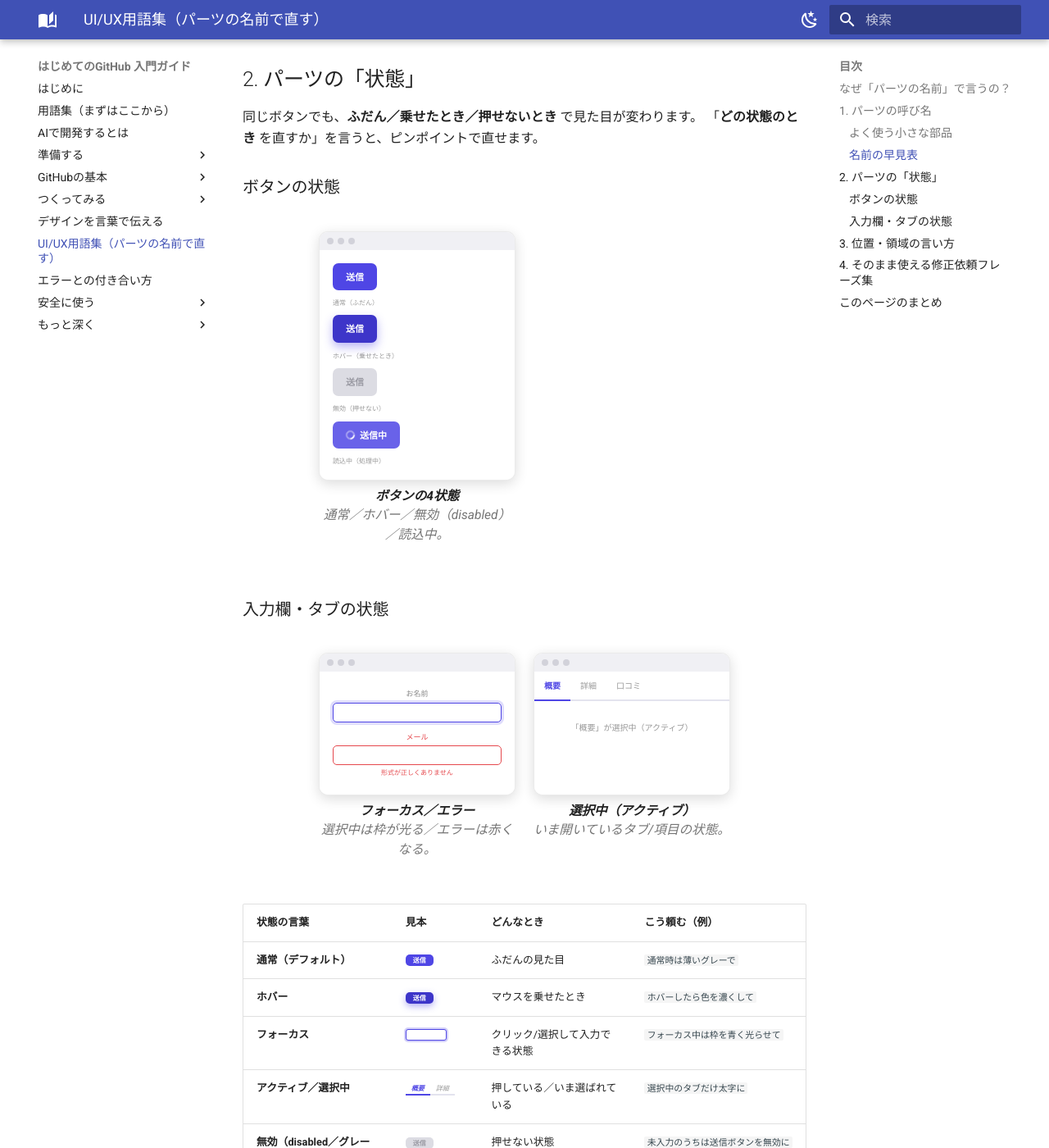
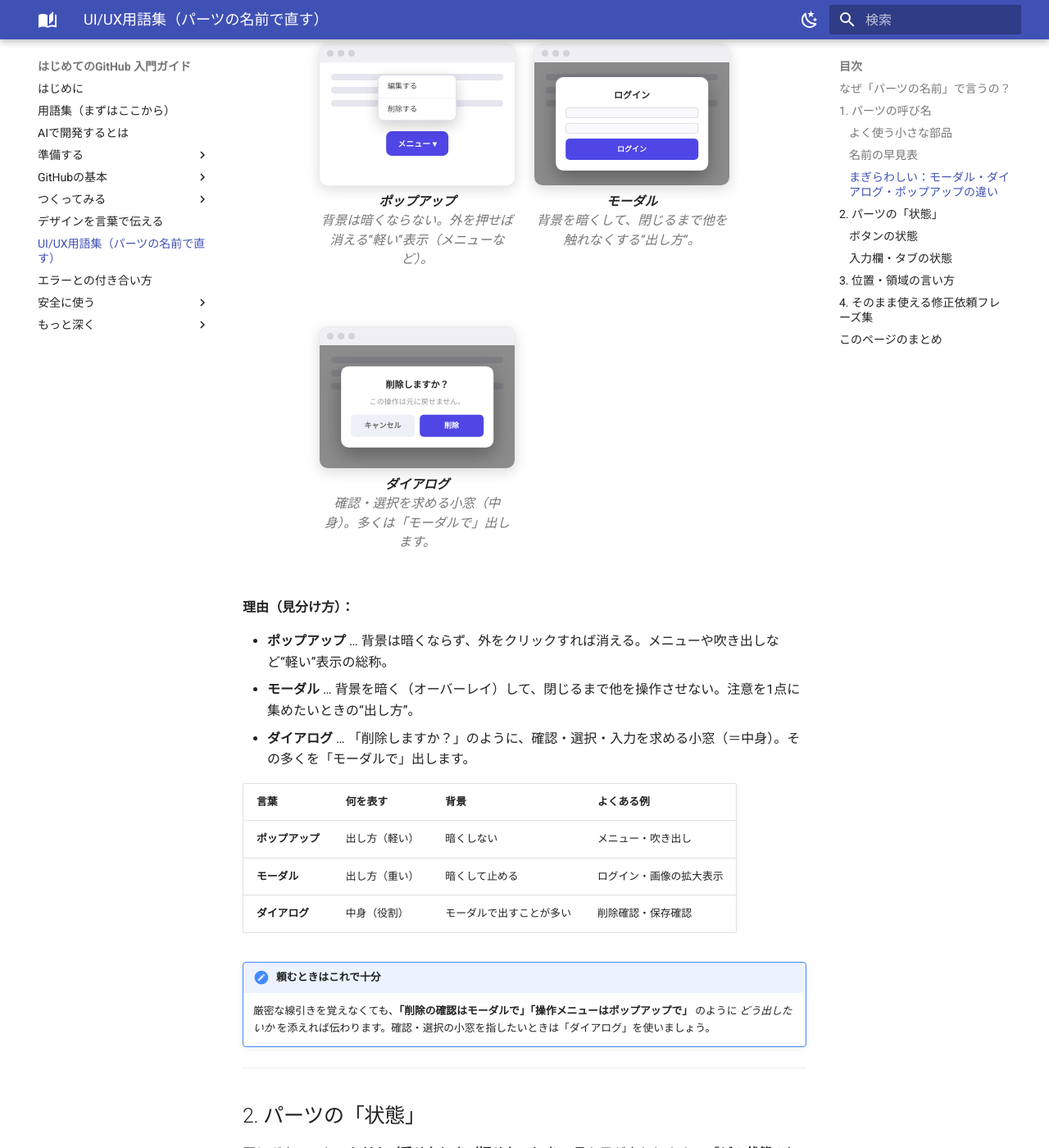
Before and after one commit to sup-kajiwara/github-guide, an MkDocs documentation site: the page built from docs/ui-vocab.md, in a window 1280 px wide and 1400 px high, scrolled down 4643 px. Shown: the whole window at 82% size. Built offline with MkDocs 1.6.1 and Material for MkDocs 9.7.7, drawn with Linux system fonts in a browser that asks for light colours; some of the changed text lies outside the part shown.

Commit message:
UI/UX用語集: モーダル/ダイアログ/ポップアップの違いを図解で追加
3つが似た見本・説明で区別しづらかったため、専用の比較セクションを新設。
ポップアップ（明るい・軽い）/モーダル（背景を暗くして止める）/ダイアログ
（確認・選択の中身）を3画面の見本＋早見表＋注記で整理。早見表の見本と
説明文も差別化（モーダル=暗背景の窓、ポップアップ=明るい小窓）。

Co-Authored-By: Claude Opus 4.8 <noreply@anthropic.com>

```diff
--- a/docs/ui-vocab.md
+++ b/docs/ui-vocab.md
@@ -163,6 +163,32 @@
 .uv-xcol{display:inline-flex;flex-direction:column;gap:3px;align-items:flex-start;}
 .uv-xcol .l{font-size:7.5px;color:#888;}
 .uv-xicon{font-size:13px;line-height:1;}
+/* 早見表用：モーダル（暗背景＋白窓）／ポップアップ（明るい小窓）の差 */
+.uv-xmodal{display:inline-flex;align-items:center;justify-content:center;width:40px;height:26px;border-radius:4px;background:#6b6b76;}
+.uv-xmodal i{width:24px;height:15px;border-radius:2px;background:#fff;}
+.uv-xpop{display:inline-flex;flex-direction:column;width:40px;border:1px solid #e0e2ee;border-radius:4px;background:#fff;box-shadow:0 2px 6px rgba(0,0,0,.18);overflow:hidden;}
+.uv-xpop i{height:8px;border-bottom:1px solid #f0f0f4;}
+.uv-xpop i:last-child{border-bottom:none;}
+
+/* === モーダル / ダイアログ / ポップアップ 比較見本 === */
+.uv-cmp{padding:0;min-height:150px;position:relative;overflow:hidden;}
+.uv-cmp .bg{padding:14px;display:flex;flex-direction:column;gap:8px;height:150px;}
+.uv-cmp .bg .ln{height:8px;border-radius:4px;background:#e6e6ef;}
+.uv-cmp .bg .ln.s{width:55%;}
+.uv-cmp.dim::before{content:"";position:absolute;inset:0;background:rgba(0,0,0,.45);}
+.uv-cmp .win{position:absolute;top:50%;left:50%;transform:translate(-50%,-50%);width:78%;background:#fff;border-radius:9px;box-shadow:0 8px 24px rgba(0,0,0,.35);padding:13px 12px;text-align:center;}
+.uv-cmp .win .t{font-size:11px;font-weight:700;color:#222;margin-bottom:6px;}
+.uv-cmp .win .dd{font-size:9px;color:#999;margin-bottom:10px;line-height:1.4;}
+.uv-cmp .win .fi{height:13px;border:1px solid #dcdce3;border-radius:3px;margin-bottom:6px;background:#fafafe;}
+.uv-cmp .win .btns{display:flex;gap:6px;justify-content:center;}
+.uv-cmp .win .b{font-size:9px;padding:6px 0;border-radius:5px;font-weight:700;flex:1;}
+.uv-cmp .win .b.p{background:#4f46e5;color:#fff;}
+.uv-cmp .win .b.s{background:#eef0f7;color:#666;}
+.uv-cmp .pop-btn{position:absolute;top:56%;left:50%;transform:translateX(-50%);font-size:10px;padding:7px 14px;background:#4f46e5;color:#fff;border-radius:7px;font-weight:600;}
+.uv-cmp .pop-menu{position:absolute;top:50%;left:50%;transform:translate(-50%,-100%);margin-top:-4px;background:#fff;border:1px solid #e0e2ee;border-radius:7px;box-shadow:0 6px 18px rgba(0,0,0,.2);width:96px;overflow:hidden;z-index:2;}
+.uv-cmp .pop-menu div{font-size:9px;padding:6px 11px;color:#444;text-align:left;}
+.uv-cmp .pop-menu div+div{border-top:1px solid #f1f1f5;}
+.uv-cmp .pop-menu::after{content:"";position:absolute;bottom:-5px;left:50%;transform:translateX(-50%);border:5px solid transparent;border-top-color:#fff;border-bottom:0;}
 </style>
 
 ---
@@ -228,8 +254,8 @@
 | **ハンバーガーメニュー** | <span class="uv-s uv-xburger"><i></i><i></i><i></i></span> | 三本線の開閉ボタン | `スマホは右上にハンバーガーメニュー` |
 | **パンくず（リスト）** | <span class="uv-s uv-xcrumb">ホーム ＞ <b>商品</b></span> | 現在地の道しるべ | `上にパンくずを表示して` |
 | **タブ** | <span class="uv-s uv-xtabs"><i class="on">概要</i><i>詳細</i></span> | 切り替えて中身を出し分け | `「概要／詳細」のタブにして` |
-| **モーダル／ダイアログ** | <span class="uv-s uv-xwin"><i></i><i></i><i class="b"></i></span> | 手前に重なる小窓 | `削除の確認はモーダルで` |
-| **ポップアップ** | <span class="uv-s uv-xwin"><i></i><i></i><i class="b"></i></span> | 重ねて出す小窓全般 | `説明をポップアップで出して` |
+| **モーダル／ダイアログ** | <span class="uv-s uv-xmodal"><i></i></span> | 背景を暗くして操作を止める小窓 | `削除の確認はモーダルで` |
+| **ポップアップ** | <span class="uv-s uv-xpop"><i></i><i></i></span> | その場にふわっと出る軽い表示 | `メニューはポップアップで` |
 | **トースト／スナックバー** | <span class="uv-s uv-xtoast">保存しました</span> | 一瞬出て消える通知 | `保存したらトーストで知らせて` |
 | **ツールチップ** | <span class="uv-s uv-xtip2">説明</span> | 乗せると出る吹き出し説明 | `アイコンにツールチップを` |
 | **アコーディオン** | <span class="uv-s uv-xacc">配送について <b>＋</b></span> | 開閉する折りたたみ | `Q&Aはアコーディオンに` |
@@ -250,6 +276,48 @@
 !!! tip "名前が分からなくても大丈夫"
     名前が出てこないときは **「〇〇の右にある、押すと候補が下に出てくるやつ」** のように、
     **場所＋動き** で説明すればOKです（このページの「3. 位置・領域」が役立ちます）。
+
+### まぎらわしい：モーダル・ダイアログ・ポップアップの違い
+
+**結論：「ポップアップ」は軽くその場に出る表示、「モーダル」は背景を暗くして操作を止める“出し方”、「ダイアログ」は確認・選択を求める“小窓そのもの”です。**
+
+<div class="uv-grid" markdown="0">
+
+<figure class="uv-item">
+  <div class="uv-screen"><div class="uv-bar"><i></i><i></i><i></i></div>
+  <div class="uv-page uv-cmp pop"><div class="bg"><div class="ln"></div><div class="ln s"></div><div class="ln"></div></div><div class="pop-menu"><div>編集する</div><div>削除する</div></div><div class="pop-btn">メニュー ▾</div></div></div>
+  <figcaption><b>ポップアップ</b><br>背景は暗くならない。外を押せば消える“軽い”表示（メニューなど）。</figcaption>
+</figure>
+
+<figure class="uv-item">
+  <div class="uv-screen"><div class="uv-bar"><i></i><i></i><i></i></div>
+  <div class="uv-page uv-cmp dim"><div class="bg"><div class="ln"></div><div class="ln s"></div><div class="ln"></div></div><div class="win"><div class="t">ログイン</div><div class="fi"></div><div class="fi"></div><div class="btns"><span class="b p">ログイン</span></div></div></div></div>
+  <figcaption><b>モーダル</b><br>背景を暗くして、閉じるまで他を触れなくする“出し方”。</figcaption>
+</figure>
+
+<figure class="uv-item">
+  <div class="uv-screen"><div class="uv-bar"><i></i><i></i><i></i></div>
+  <div class="uv-page uv-cmp dim"><div class="bg"><div class="ln"></div><div class="ln s"></div><div class="ln"></div></div><div class="win"><div class="t">削除しますか？</div><div class="dd">この操作は元に戻せません。</div><div class="btns"><span class="b s">キャンセル</span><span class="b p">削除</span></div></div></div></div>
+  <figcaption><b>ダイアログ</b><br>確認・選択を求める小窓（中身）。多くは「モーダルで」出します。</figcaption>
+</figure>
+
+</div>
+
+**理由（見分け方）：**
+
+- **ポップアップ** … 背景は暗くならず、外をクリックすれば消える。メニューや吹き出しなど“軽い”表示の総称。
+- **モーダル** … 背景を暗く（オーバーレイ）して、閉じるまで他を操作させない。注意を1点に集めたいときの“出し方”。
+- **ダイアログ** … 「削除しますか？」のように、確認・選択・入力を求める小窓（＝中身）。その多くを「モーダルで」出します。
+
+| 言葉 | 何を表す | 背景 | よくある例 |
+|---|---|---|---|
+| **ポップアップ** | 出し方（軽い） | 暗くしない | メニュー・吹き出し |
+| **モーダル** | 出し方（重い） | 暗くして止める | ログイン・画像の拡大表示 |
+| **ダイアログ** | 中身（役割） | モーダルで出すことが多い | 削除確認・保存確認 |
+
+!!! note "頼むときはこれで十分"
+    厳密な線引きを覚えなくても、**「削除の確認はモーダルで」「操作メニューはポップアップで」** のように
+    *どう出したいか* を添えれば伝わります。確認・選択の小窓を指したいときは「ダイアログ」を使いましょう。
 
 ---
 
```
